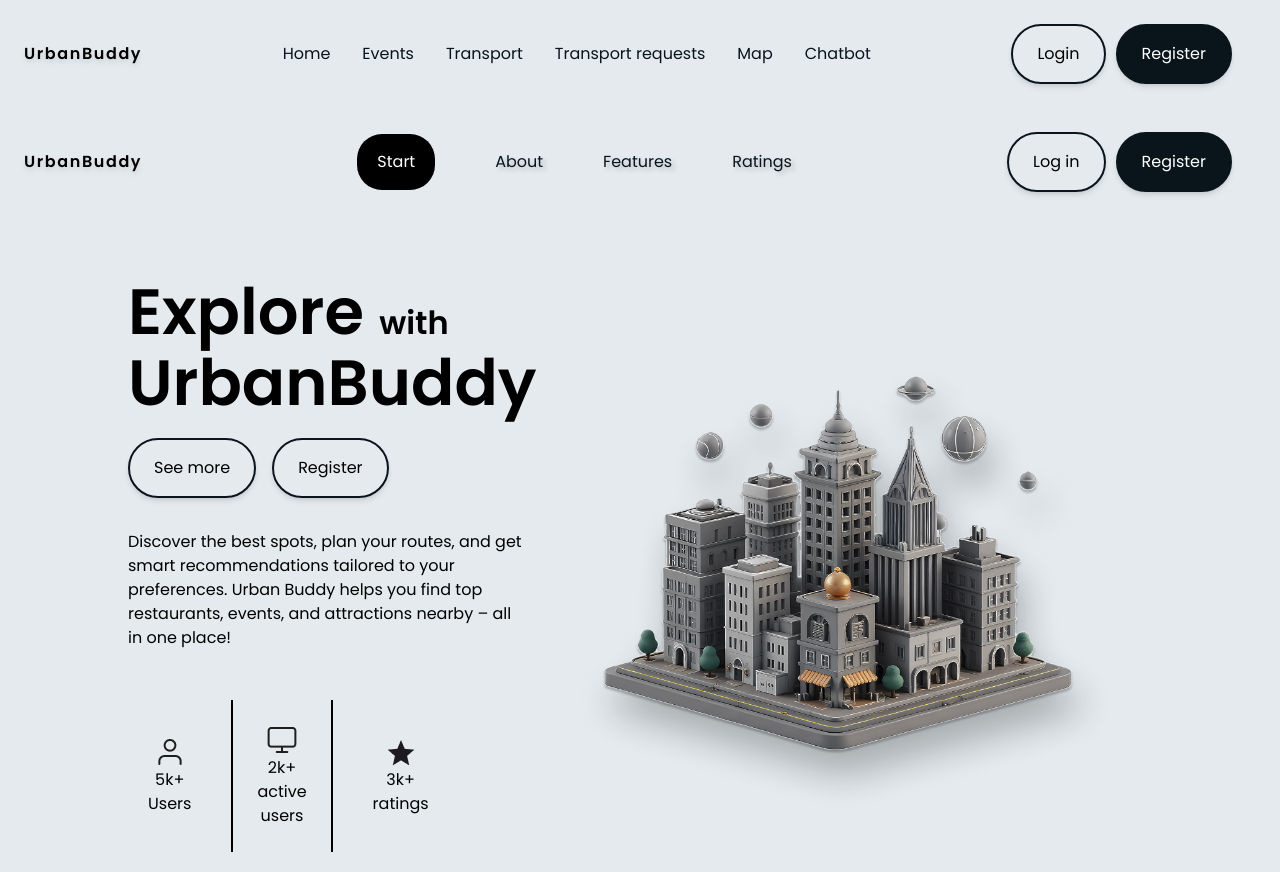
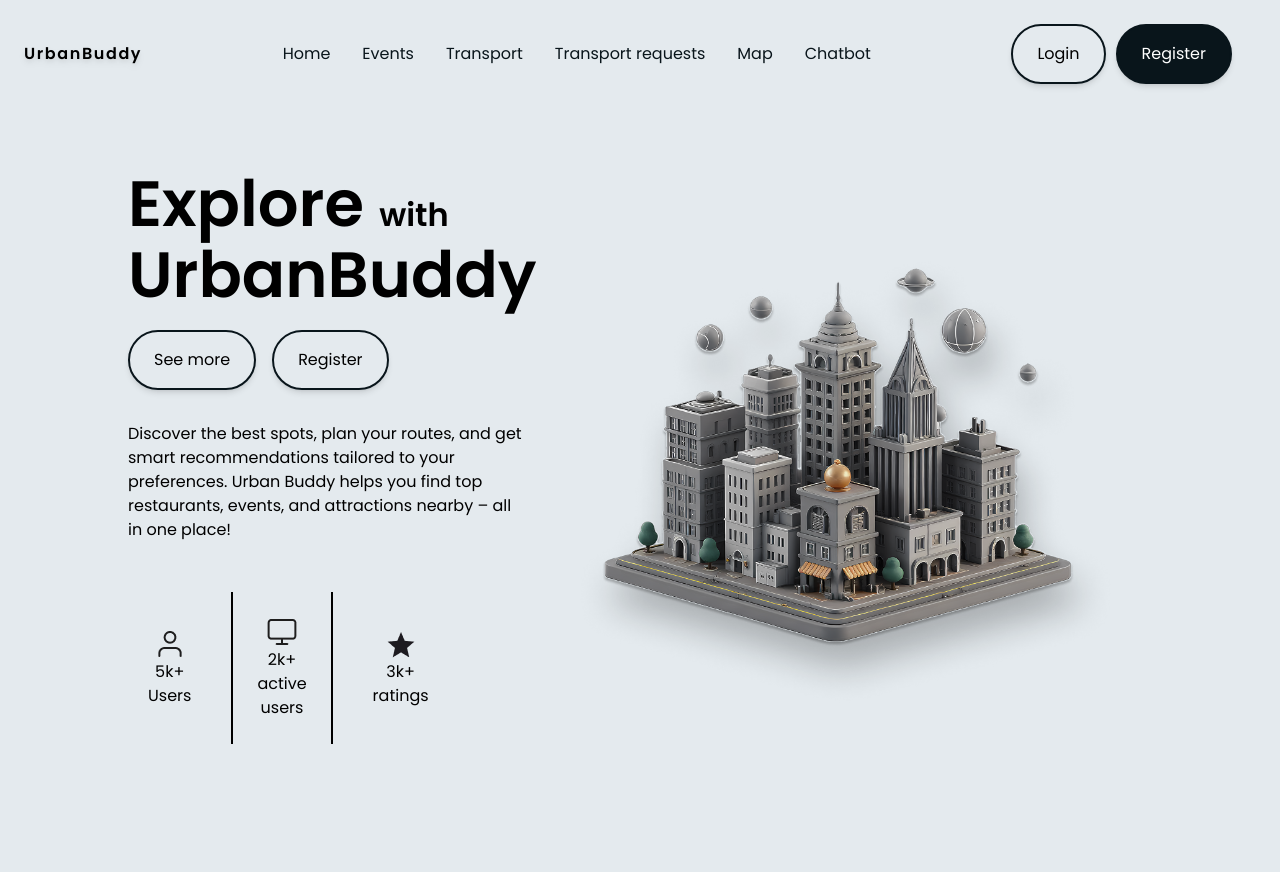
Before and after one commit to v1cttorr/UrbanBuddy, a Django app: template templates/home.html in a window 1280 px wide. Shown: the top 872 px of the page. Run offline with Django 5.2, Linux system fonts and the light colour scheme; the template is opened without the code that fills it, so the values that code supplies are empty; parts of the project's set-up code (start-up, migrations or seed data) failed here and were passed over; some libraries are stand-ins or nearby versions.

Commit message:
Refactor home view to render home.html directly and remove unused navigation elements from the template

```diff
--- a/events/views.py
+++ b/events/views.py
@@ -10,7 +10,7 @@ def home(request):
         events = event_ideas(request)
 
         return render(request, 'home.html', {'interests': interests, 'events': events})
-    return redirect('/login')
+    return render(request, 'home.html')
 
 def events(request):
     events = Event.objects.all().order_by('-date', 'category')
--- a/templates/home.html
+++ b/templates/home.html
@@ -4,25 +4,6 @@
 {% block title %}Home Page{% endblock %}
 {% block content %}
     {% if  not request.user.is_authenticated %}
-    <div name="topNav" class="flex flex-row justify-between w-full">
-        <div name="topNav-content" class="flex flex-row justify-between m-6 w-full">
-            <div name="logo" class="flex flex-row gap-2 items-center">
-                <p class="font-semibold font-Poppins tracking-widest drop-shadow-md">UrbanBuddy</p>
-            </div>
-            <div name="menu" class="flex flex-row items-center gap-5">
-                <a href="#start" class="ml-5 mr-5 p-4 bg-black text-white" style="border-radius: 25px; padding-left:20px; padding-right: 20px; text-shadow: 3px 3px 5px rgba(0, 0, 0, 0.8);">Start</a>
-                <a href="#about" class="text-[#09151B] ml-5 mr-5" style="text-shadow: 3px 3px 5px rgba(0, 0, 0, 0.2);">About</a>
-                <a href="#features" class="text-[#09151B] ml-5 mr-5" style="text-shadow: 3px 3px 5px rgba(0, 0, 0, 0.2);">Features</a>
-                <a href="#ratings" class="text-[#09151B] ml-5 mr-5" style="text-shadow: 3px 3px 5px rgba(0, 0, 0, 0.2);">Ratings</a>
-            </div>
-            <div name="loginAndSignUp" class="flex flex-row items-center gap-5 mr-6">
-                <div class="flex flex-row items-center">
-                    <a name="login" href="/login/" class="border-2 border-[#09151B] p-4 shadow-md" style="border-radius: 30px; padding-right: 24px; padding-left: 24px;">Log in</a>
-                    <a name="register" href="/register/" class="border-2 border-[#09151B] p-4 text-white bg-[#09151B] shadow-md" style="border-radius: 30px; padding-right: 24px; padding-left: 24px; margin-left:10px">Register</a>
-                </div>
-            </div>
-        </div>
-    </div>
     <div name="main" class="w-full flex justify-center">
         <div name="main-content" class="flex flex-row m-10 w-[80%] items-center justify-between">
             <div name="left" class="flex flex-col w-1/2">
```
